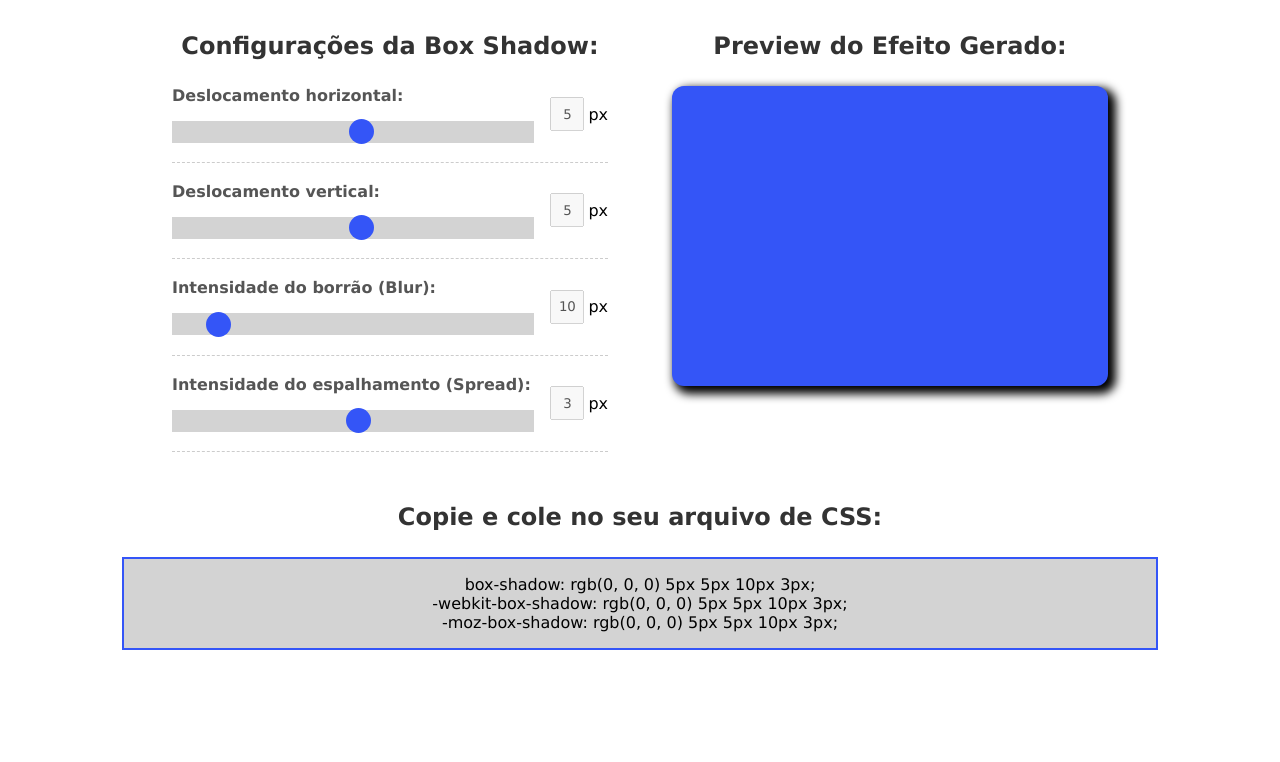
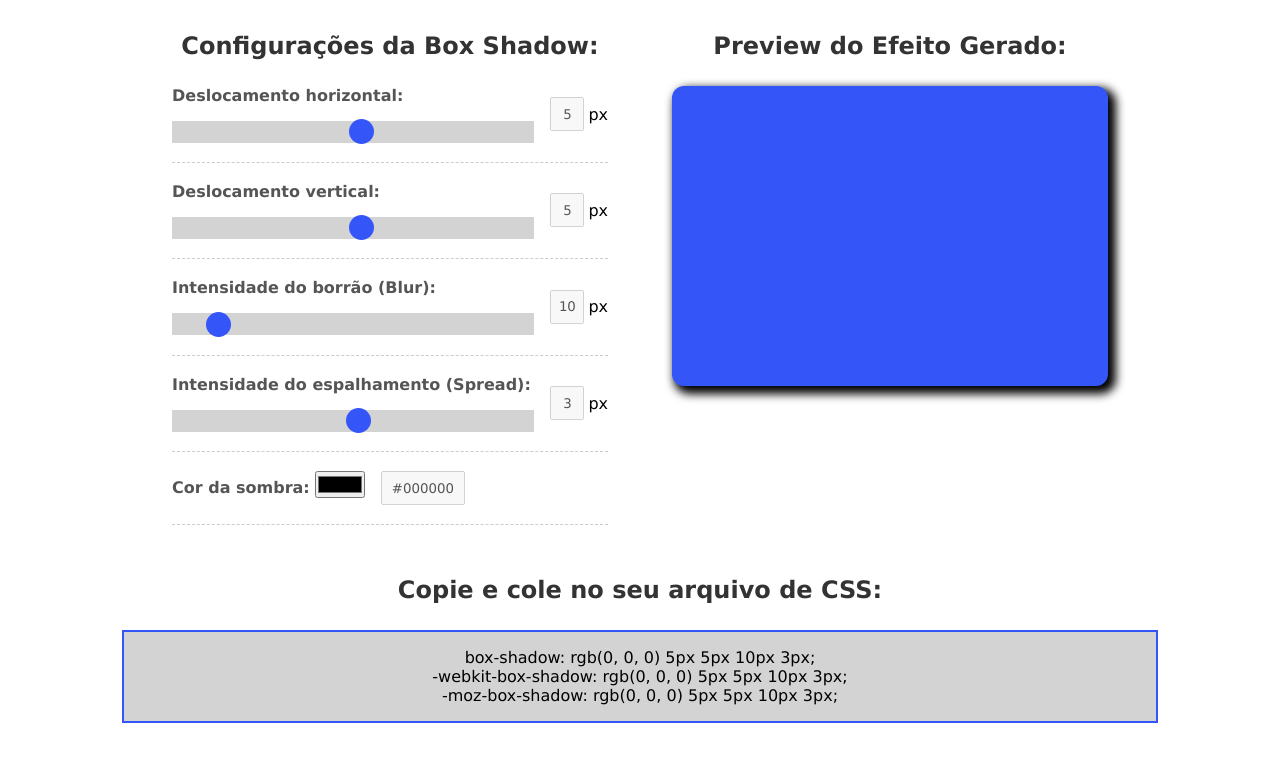
Before and after one commit to AdalbertoMaranhao/gerador_de_box_shadow, a plain HTML site: page index.html in a window 1280 px wide. Shown: the top 762 px of the page. Drawn offline with Linux system fonts and the light colour scheme.

Commit message:
Adicionando seletor de cor

```diff
--- a/css/style.css
+++ b/css/style.css
@@ -81,6 +81,13 @@ h2 {
   text-align: center;
 }
 
+#color-value {
+    height: 30px;
+    width: 80px;
+    margin-left: 1rem;
+    text-align: center;
+  }
+
 /*Preview*/
 #box {
   width: 100%;
--- a/index.html
+++ b/index.html
@@ -80,6 +80,19 @@
             <p>px</p>
           </div>
         </div>
+        <div class="form-control">
+            <div class="color-input">
+              <label for="color">Cor da sombra:</label>
+              <input
+                type="color"
+                id="color"
+                name="color"
+              />
+            </div>
+            <div class="reference-input">
+              <input type="text" id="color-value" name="color-value" disabled />
+            </div>
+          </div>
       </div>
       <div id="preview">
         <h2>Preview do Efeito Gerado:</h2>
--- a/js/scripts.js
+++ b/js/scripts.js
@@ -8,6 +8,8 @@ class BoxShadowGenerator {
     blurRef,
     spread,
     spreadRef,
+    color,
+    colorRef,
     previewBox,
     rule,
     webkitRule,
@@ -21,6 +23,8 @@ class BoxShadowGenerator {
     this.blurRef = blurRef;
     this.spread = spread;
     this.spreadRef = spreadRef;
+    this.color = color;
+    this.colorRef = colorRef;
     this.previewBox = previewBox;
     this.rule = rule;
     this.webkitRule = webkitRule;
@@ -32,13 +36,15 @@ class BoxShadowGenerator {
     this.verticalRef.value = this.vertical.value;
     this.blurRef.value = this.blur.value;
     this.spreadRef.value = this.spread.value;
+    this.colorRef.value = this.color.value;
 
     this.applyRule();
     this.showRule();
+
   }
 
   applyRule() {
-    this.previewBox.style.boxShadow = `${this.horizontalRef.value}px ${this.verticalRef.value}px ${this.blurRef.value}px ${this.spreadRef.value}px #000000`;
+    this.previewBox.style.boxShadow = `${this.horizontalRef.value}px ${this.verticalRef.value}px ${this.blurRef.value}px ${this.spreadRef.value}px ${this.colorRef.value}`;
     this.currentRule = this.previewBox.style.boxShadow;
   }
 
@@ -62,6 +68,9 @@ class BoxShadowGenerator {
       case "spread":
         this.spreadRef.value = value;
         break;
+      case "color":
+        this.colorRef.value = value;
+        break;
     }
 
     this.applyRule();
@@ -78,6 +87,8 @@ const blur = document.querySelector("#blur");
 const blurRef = document.querySelector("#blur-value");
 const spread = document.querySelector("#spread");
 const spreadRef = document.querySelector("#spread-value");
+const color = document.querySelector("#color");
+const colorRef = document.querySelector("#color-value");
 
 const previewBox = document.querySelector("#box");
 
@@ -94,6 +105,8 @@ const boxShadow = new BoxShadowGenerator(
   blurRef,
   spread,
   spreadRef,
+  color,
+  colorRef,
   previewBox,
   rule,
   webkitRule,
@@ -123,3 +136,8 @@ spread.addEventListener("input", (e) => {
 
   boxShadow.updateValue("spread", value);
 });
+color.addEventListener("input", (e) => {
+  const value = e.target.value;
+
+  boxShadow.updateValue("color", value);
+});
```
